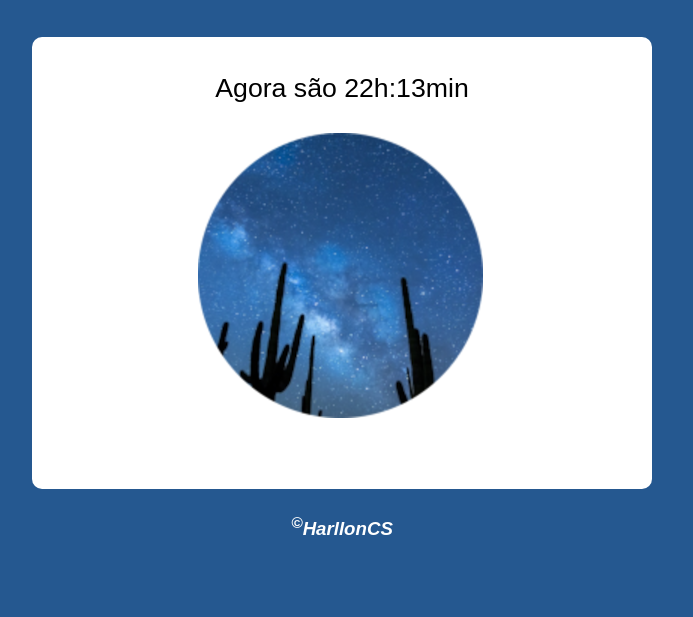
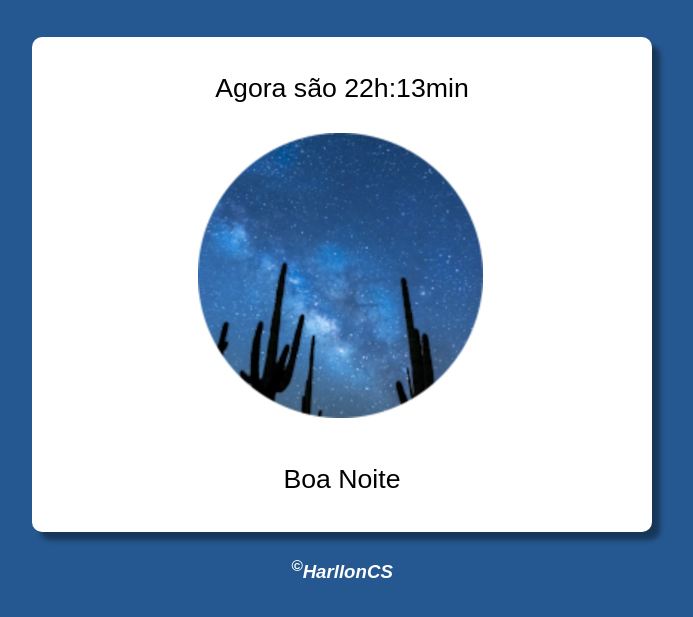
Before and after one commit to HarllonCS/VerificadorHorario, a plain HTML site: page index.html in a window 1280 px wide. Shown: the part 109-726 px from the top of the page, without its empty margins (298-991 px from the left). Drawn offline with Linux system fonts and the light colour scheme.

Commit message:
Alterações no script.js

```diff
--- a/index.html
+++ b/index.html
@@ -6,22 +6,26 @@
     <meta name="viewport" content="width=device-width, initial-scale=1.0">
     <title>Verificador de Horário</title>
 
+    <!-- Script CSS -->
     <link rel="stylesheet" href="style.css">
 </head>
 <body onload="verificar()">
+    <!-- Cabeçalho -->
     <header>
         <h1>Hora do Dia</h1>
     </header>
 
+    <!-- Conteúdo -->
     <section>
-        <p id="msg"></p>
-        <img id="imagem">
+        <p id="horario">Horário Atual</p>
     </section>
 
+    <!-- Rodapé -->
     <footer>
         <sup>&copy;</sup>HarllonCS
     </footer>
 
+    <!-- Script JS -->
     <script src="script.js"></script>
 </body>
 </html>
--- a/script.js
+++ b/script.js
@@ -1,20 +1,46 @@
 function verificar () {
-    var p = document.querySelector('#msg')
-    var img = document.querySelector('#imagem')
+    // cria elementos HTML no JavaScript
+    img = document.createElement('img')
+    p2 = document.createElement('p')
 
+    // Selciona tags já existentes no HTML
+    var p1 = document.querySelector('#horario')
+    var sec = document.querySelector('section')
+
+    // Cria variáveis pra pegar a hora e os minutos do sistema
     var hora = new Date().getHours()
     var min = new Date().getMinutes()
 
-    p.innerHTML = `Agora são ${hora}h:${min}min`
+    // Aplica as tags criadas dentro da tag <section>
+    sec.appendChild(img)
+    sec.appendChild(p2)
 
+    // Configura a CSS do <img> e da <p>
+    img.style.marginTop = '-40px';
+    img.style.marginBottom = '-20px';
+    p2.style.marginTop = '-15px'
+
+    // Insere um texto do primeiro parágrafo <p>
+    p1.innerText = `Agora são ${hora}h:${min}min`
+
+    // Condições para mostrar o horário e uma imagem(de acordo com a hora)
+
+    // Se a hora estiver entre 00:00 e 12:00
     if (hora >= 0 && hora <= 12) {
         img.src = 'imgs/manha.png'
+        p2.innerText = 'Bom Dia'
         document.body.style.backgroundColor = 'rgb(255, 133, 0)'
+
+    // Se a hora estiver entre 13:00 e 18:00
     } else if (hora >= 13 && hora <= 18) {
         img.src = 'imgs/tarde.png'
+        p2.innerText = 'Boa Tarde'
         document.body.style.backgroundColor = 'rgb(141, 48, 23)'
+
+    //  Se a hora for 19:00 ou mais tarde
     } else {
         img.src = 'imgs/noite.png'
+        p2.innerText = 'Boa Noite'
         document.body.style.backgroundColor = 'rgb(37, 88, 144)'
     }
 }
--- a/style.css
+++ b/style.css
@@ -1,3 +1,4 @@
+/*Configurações da tag <body>*/
 body {
     background-color: rgb(58, 159, 199);
     margin: 0px;
@@ -5,12 +6,14 @@ body {
     font-family: Arial, Helvetica, sans-serif;
 }
 
+/*Configurações da tag <header>*/
 header {
     color: white;
     text-align: center;
     font-size: 22pt;
 }
 
+/*Configurações da tag <section>*/
 section {
     background-color: white;
     width: 600px;
@@ -20,13 +23,10 @@ section {
     margin-bottom: 25px;
     text-align: center;
     font-size: 20pt;
+    box-shadow: 8px 8px 5px rgba(0, 0, 0, 0.384);
 }
 
-img {
-    margin-top: -40px;
-    margin-bottom: -20px;
-}
-
+/*Configurações da tag <footer>*/
 footer {
     font-size: 14pt;
     color: white;
```
